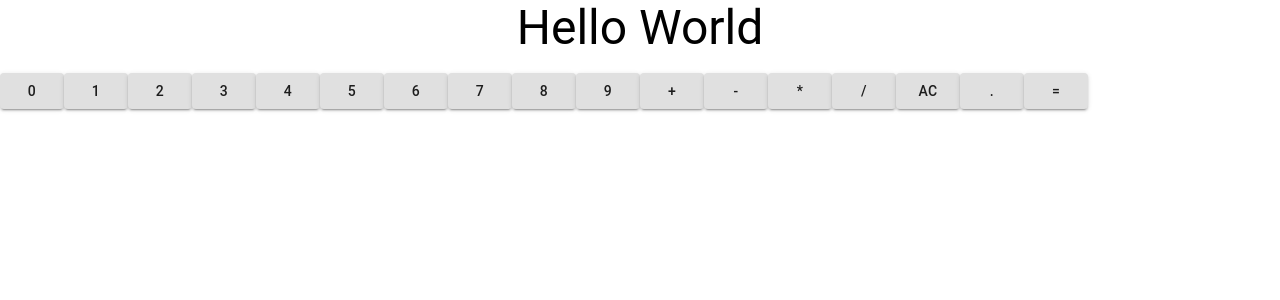
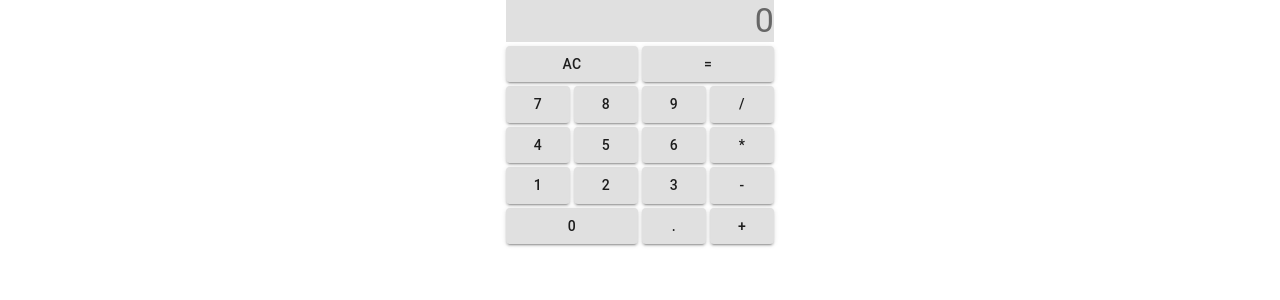
Before and after one commit to ke-liang-liu/calculator, a React (Create React App) app: page / in a window 1280 px wide. Shown: the top 300 px of the page. Built offline with nearby package versions, Linux system fonts and the light colour scheme.

Commit message:
Add buttons and styles, display button value

```diff
--- a/src/App.js
+++ b/src/App.js
@@ -1,33 +1,92 @@
 import React, { useState } from 'react';
-import { Grid, Typography, Button } from '@material-ui/core/';
-import './App.css';
+import { makeStyles } from '@material-ui/core/styles';
+import { Container, Typography, Button } from '@material-ui/core/';
+
+const useStyles = makeStyles(theme => ({
+  bulletboard: { gridArea: 'bulletboard', textAlign: 'right', backgroundColor: '#e0e0e0' },
+  zero: { gridArea: 'zero' },
+  one: { gridArea: 'one' },
+  two: { gridArea: 'two' },
+  three: { gridArea: 'three' },
+  four: { gridArea: 'four' },
+  five: { gridArea: 'five' },
+  six: { gridArea: 'six' },
+  seven: { gridArea: 'seven' },
+  eight: { gridArea: 'eight' },
+  nine: { gridArea: 'nine' },
+  add: { gridArea: 'add' },
+  subtract: { gridArea: 'subtract' },
+  multiply: { gridArea: 'multiply' },
+  divide: { gridArea: 'divide' },
+  clear: { gridArea: 'clear' },
+  decimal: { gridArea: 'decimal' },
+  equals: { gridArea: 'equals' },
+
+  gridContainer: {
+    display: 'grid',
+    gridTemplateAreas: `
+      'bulletboard bulletboard bulletboard bulletboard'
+      'clear clear equals equals'
+      'seven eight nine divide'
+      'four five six multiply'
+      'one two three subtract'
+      'zero zero decimal add'`,
+    gridGap: theme.spacing(0.5),
+    margin: 'auto',
+    width: 268,
+  },
+  item: {
+    color: theme.palette.text.secondary,
+    whiteSpace: 'nowrap',
+  },
+  divider: {
+    margin: theme.spacing(2, 0),
+  },
+}));
+
+function Calculator() {
+  const classes = useStyles();
+  const [currVal, setCurrVal] = useState(String.fromCharCode(48));
 
 
-
-
-
-
-function App() {
-  // const [display, setDisplay] = useState('');
+  const handleClick = (value) => {
+    setCurrVal(value);
+  }
 
   return (
-    <Grid container>
-      <Grid item id="display" xs={12}>
-        <Typography variant="h3" align='center' gutterBottom>
-          Hello World
-        </Typography>
-      </Grid>
-      {buttons.map(button => (
-        <Grid item>
-          <MyButton id={button.id} value={button.value} />
-        </Grid>
-      )
-      )}
-    </Grid>
+    <Container maxWidth='sm'>
+      <div className={classes.gridContainer}>
+
+        <div className={[classes.item, classes.bulletboard].join(' ')} id="display">
+          <Typography variant="h4" align='right' value={currVal}>
+            {currVal}
+          </Typography>
+        </div>
+        {buttons.map(button => (
+          <div className={[classes.item, classes[button.id]].join(' ')} key={button.id}>
+            <MyButton id={button.id} value={button.value} handleClick={handleClick} />
+          </div>
+        ))}
+      </div>
+    </Container>
   );
 }
 
-export default App;
+export default Calculator;
+
+const MyButton = (props) => {
+  return (
+    <Button
+      style={{ height: 'inherit' }}
+      variant='contained'
+      id={props.id}
+      value={props.value}
+      onClick={() => { props.handleClick(props.value) }}
+      fullWidth>
+      {props.value}
+    </Button>
+  );
+}
 
 const buttons = [
   { id: "zero", value: "0" },
@@ -47,16 +106,3 @@ const buttons = [
   { id: "clear", value: "AC" },
   { id: "decimal", value: "." },
   { id: "equals", value: "=" }]
-
-const MyButton = (props) => {
-  return (
-    <Button
-      // style={{ height: 90 }}
-      variant='contained'
-      id={props.id}
-      value={props.value}
-      fullWidth>
-      {props.value}
-    </Button>
-  );
-}
```
